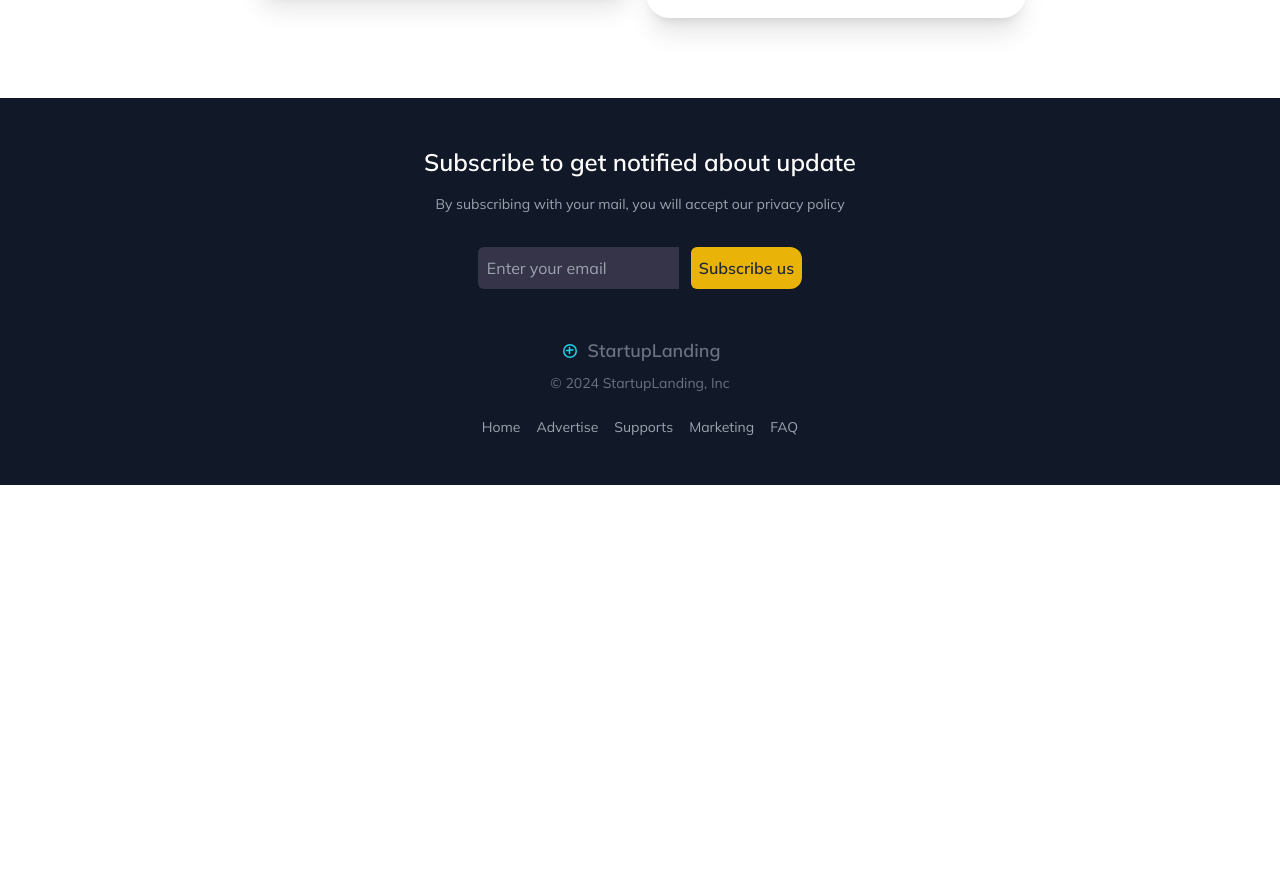
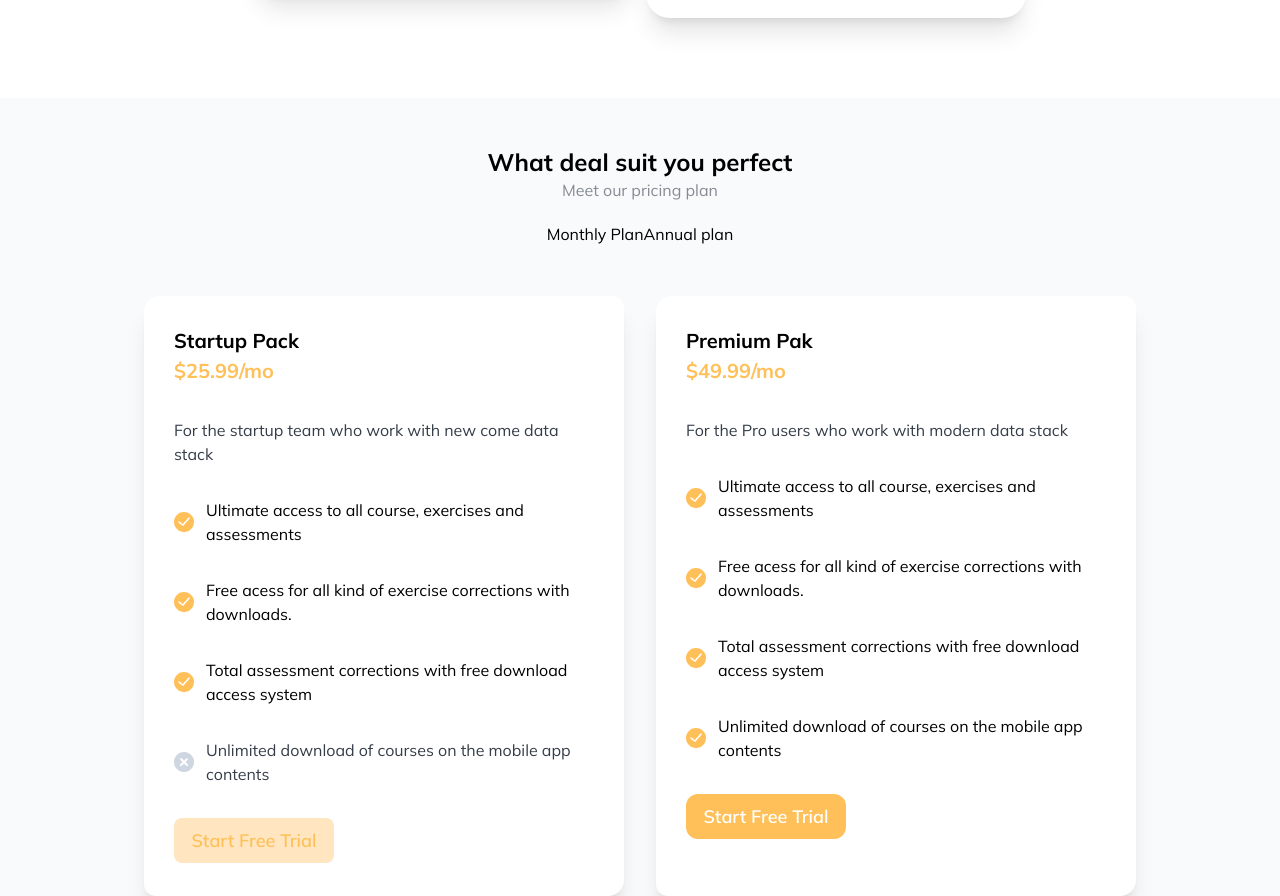
Before and after one commit to littledemon1234/Support-App, a Next.js app: page / in a window 1280 px wide. Shown: the part 4029-4925 px from the top of the page. Before the commit the page ends 4514 px from the top, so only its background shows below. Built offline with nearby package versions, Linux system fonts and the light colour scheme.

Commit message:
Update Footer.tsx

```diff
--- a/src/app/Footer.tsx
+++ b/src/app/Footer.tsx
@@ -1,60 +1,93 @@
-import Link from 'next/link';
-import React from 'react';
+import React from 'react'
+import Slide from './assets/slide.png'
+import Tick from './assets/tick.png'
+import Image from 'next/image'
+import Cross from './assets/cross.png'
+import Link from 'next/link'
+const pricing = () => {
+    return (
+        <>
+            <div className='flex flex-col gap-5 pt-12 bg-[#F9FAFC] '>
+                <div className='flex flex-col items-center'>
+                    <h2 className='font-bold text-2xl pl-[5px] pr-[5px] tarcking-tight '>What deal suit you perfect</h2>
+                    <h4 className='text-[#858B91]'>Meet our pricing plan</h4>
+                </div>
+                <div className='flex flex-col gap-[50px]'>
+                    <div className='flex flex-row justify-center'>
+                        <p>Monthly Plan</p>
 
-const footer = () => {
-    return (
-        <footer className="bg-gray-900 text-white py-12 px-4 sm:px-6 lg:px-8">
-            <div className="max-w-5xl mx-auto text-center">
-                {/* Subscribe Section */}
-                <h2 className="text-2xl font-semibold">
-                    Subscribe to get notified about update
-                </h2>
-                <p className="mt-4 text-gray-400 text-[14px]">
-                    By subscribing with your mail, you will accept our privacy policy
-                </p>
-                <form className="mt-8 flex flex-row justify-center">
-                    <div className='flex md:flex-row flex-col gap-3'>
-                        <input
-                            type="email"
-                            className="bg-[#353448] p-2 border outline-none md:rounded-l-md focus:outline-none border-transparent focus:ring-2 focus:ring-blue-500 focus:border-transparent "
-                            placeholder="Enter your email"
-                        />
-                        <button
-                            type="submit"
-                            className="bg-yellow-500 hover:bg-yellow-600 text-gray-800 font-semibold p-2 rounded-xl md:rounded-l-md"
-                        >
-                            Subscribe us
-                        </button>
+
+                        <p>Annual plan</p>
                     </div>
-                </form>
+                    <div className='flex flex-col md:pl-[21px] justify-center gap-[17px] md:flex md:flex-row '>
+                        <div className='bg-white ml-[15px] md:ml-0 mr-[15px] md:mr-0 items-center text-[#E0E2E4] shadow-xl border-[2px] border-transparent  md:rounded-tl-2xl md:rounded-br-2xl rounded-xl  h-[700px] p-0 md:p-[28px] md:w-[480px] md:h-[600px]'>
+                            <div className='flex flex-col gap-8 md:ml-0 md:mt-0 mt-[10px] ml-[21px]'>
+                                <div>
+                                    <h1 className='text-black font-bold text-[20px] md:pt-0 pt-6'>Startup Pack</h1>
+                                    <p className='text-[#FFC059] font-bold text-[20px]'>$25.99/mo</p>
+                                </div>
+                                <p className='text-[#343D48]'>For the startup team who work with new come data stack</p>
+
+                                <div className='flex flex-col  gap-6'>
+                                    <div className='flex flex-row gap-3 items-center'>
+                                        <Image className='w-[20px] h-[20px] ' src={Tick} alt="" />
+                                        <p className='text-black'>Ultimate access to all course, exercises and assessments</p>
+                                    </div>
+                                </div>
+                                <div className='flex flex-row gap-3 items-center'>
+                                    <Image className='w-[20px] h-[20px] ' src={Tick} alt="" />
+                                    <p className='text-black'>Free acess for all kind of exercise corrections with downloads.</p>
+                                </div>
+                                <div className='flex flex-row gap-3 items-center'>
+                                    <Image className='w-[20px] h-[20px] ' src={Tick} alt="" />
+                                    <p className='text-black'>Total assessment corrections with free download access system</p>
+                                </div>
+                                <div className='flex flex-row gap-3 items-center'>
+                                    <Image className='w-[20px] h-[20px] ' src={Cross} alt="" />
+                                    <p className='text-[#343D48]'>Unlimited download of courses on the mobile app contents</p>
+                                </div>
+                                <Link className='font-semibold flex bg-[#ffe6c0] text-[#FFC059] w-[160px] h-[45px] flex-row justify-center items-center text-[18px] rounded-lg' href='/'>Start Free Trial</Link>
+                            </div>
+                        </div>
+
+                        <div className='bg-white md:mr-[21px] text-[#E0E2E4] shadow-xl border-[2px] border-transparent  md:rounded-tl-2xl md:rounded-br-2xl rounded-xl  ml-[15px] mr-[15px] h-[700px] p-0 md:p-[28px] md:w-[480px] md:h-[600px]'>
+                            <div className='flex flex-col gap-8 pl-[21px] md:p-0 pt-[10px] md:pt-0'>
+                                <div>
+                                    <h1 className='text-black font-bold text-[20px] pt-6 md:pt-0'>Premium Pak</h1>
+                                    <p className='text-[#FFC059] font-bold text-[20px]'>$49.99/mo</p>
+                                </div>
+                                <p className='text-[#343D48] '>For the Pro users who work with modern data stack</p>
+
+                                <div className='flex flex-col  gap-6'>
+                                    <div className='flex flex-row gap-3 items-center'>
+                                        <Image className='w-[20px] h-[20px] ' src={Tick} alt="" />
+                                        <p className='text-black'>Ultimate access to all course, exercises and assessments</p>
+                                    </div>
+                                </div>
+                                <div className='flex flex-row gap-3 items-center'>
+                                    <Image className='w-[20px] h-[20px] ' src={Tick} alt="" />
+                                    <p className='text-black'>Free acess for all kind of exercise corrections with downloads.</p>
+                                </div>
+                                <div className='flex flex-row gap-3 items-center'>
+                                    <Image className='w-[20px] h-[20px] ' src={Tick} alt="" />
+                                    <p className='text-black'>Total assessment corrections with free download access system</p>
+                                </div>
+                                <div className='flex flex-row gap-3 items-center'>
+                                    <Image className='w-[20px] h-[20px] ' src={Tick} alt="" />
+                                    <p className='text-black'>Unlimited download of courses on the mobile app contents</p>
+                                </div>
+                                <Link className='font-semibold flex bg-[#FFC059] text-white w-[160px] h-[45px] flex-row justify-center items-center text-[18px] rounded-xl' href='/'>Start Free Trial</Link>
+                            </div>
+                        </div>
+                    </div>
+                </div>
+
             </div>
 
-            {/* Footer Links and Copyright */}
-            <div className="mt-12 flex flex-col items-center text-center text-sm space-y-6">
-                {/* Footer Logo and Copyright */}
-                <div className="flex flex-col items-center space-y-2 text-gray-500">
-                    <div className="flex items-center space-x-2">
-                        {/* Logo */}
-                        <svg className="w-5 h-5 text-cyan-400" fill="currentColor" viewBox="0 0 20 20">
-                            <path d="M10 3a7 7 0 100 14 7 7 0 000-14zm0 12.5A5.5 5.5 0 1115.5 10 5.5 5.5 0 0110 15.5zm.25-9a.75.75 0 00-1.5 0v2.25H6.5a.75.75 0 000 1.5h2.25V12.5a.75.75 0 001.5 0V9.75H13a.75.75 0 000-1.5h-2.75z" />
-                        </svg>
-                        <span className="text-lg font-semibold">StartupLanding</span>
-                    </div>
-                    <p>© 2024 StartupLanding, Inc</p>
-                </div>
+        </>
 
-                {/* Footer Links */}
-                <div className="flex flex-wrap md:flex-nowrap justify-center space-x-4 text-gray-400">
-                    <Link href="#home" className="hover:underline">Home</Link>
-                    <Link href="#advertise" className="hover:underline">Advertise</Link>
-                    <Link href="#supports" className="hover:underline">Supports</Link>
-                    <Link href="#marketing" className="hover:underline">Marketing</Link>
-                    <div className=' ml-0' >
-                        <Link href="#faq" className="hover:underline">FAQ</Link>
-                    </div>
-                </div>
-            </div>
-        </footer>
+
     )
 }
-export default footer;
+
+export default pricing
```
